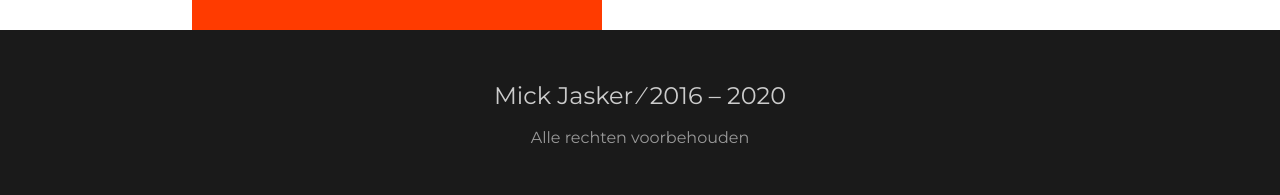
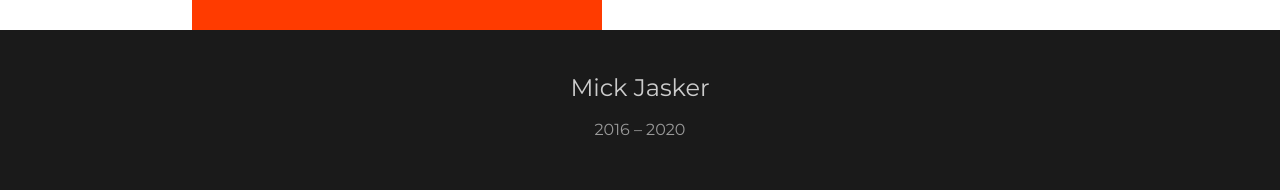
Before and after one commit to MickJasker/portfolio-s6, a Vue app: page / in a window 1280 px wide. Shown: the part 1234-1429 px from the top of the page. Built offline with nearby package versions, Linux system fonts and the light colour scheme; grey boxes are pictures that could not be loaded.

Commit message:
Fix footer look on dark mode

```diff
--- a/src/components/orgranisms/Footer.vue
+++ b/src/components/orgranisms/Footer.vue
@@ -1,7 +1,7 @@
 <template>
   <footer class="footer">
-    <h1>Mick Jasker<sup /> ⁄ 2016 – {{ new Date().getFullYear() }}</h1>
-    <h2>Alle rechten voorbehouden</h2>
+    <h1>Mick Jasker</h1>
+    <h2>2016 – {{ new Date().getFullYear() }}</h2>
   </footer>
 </template>
 
@@ -27,5 +27,16 @@
       font-size: 2rem;
       color: hsl(var(--color-neutral-600));
     }
+
+    @media (prefers-color-scheme: dark) {
+      --color-bg: hsl(var(--color-neutral-black));
+      --color-text: hsl(var(--color-neutral-600));
+
+      border-top: solid 4px hsl(var(--color-neutral-100));
+
+      h2 {
+        color: hsl(var(--color-neutral-400));
+      }
+    }
   }
 </style>
```
